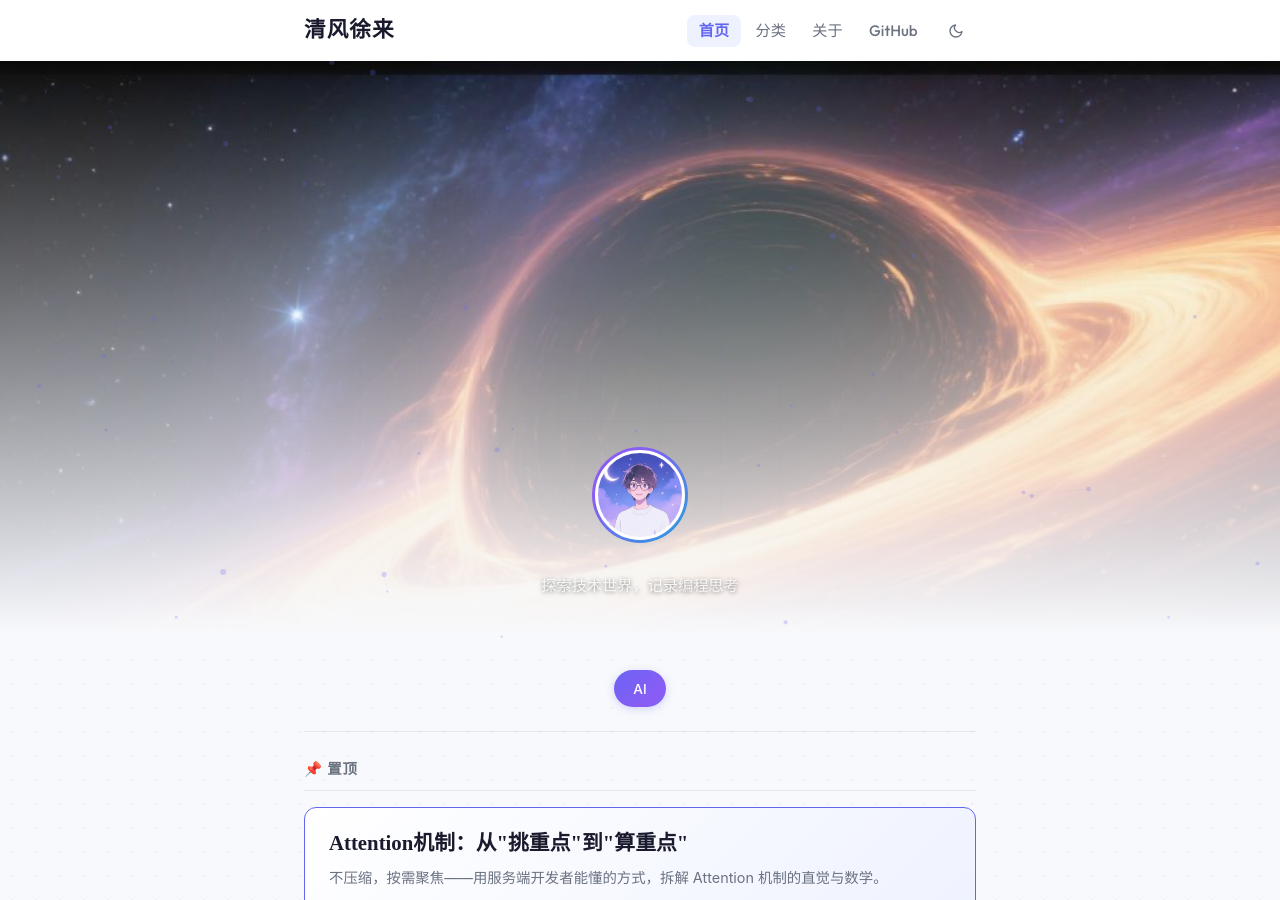
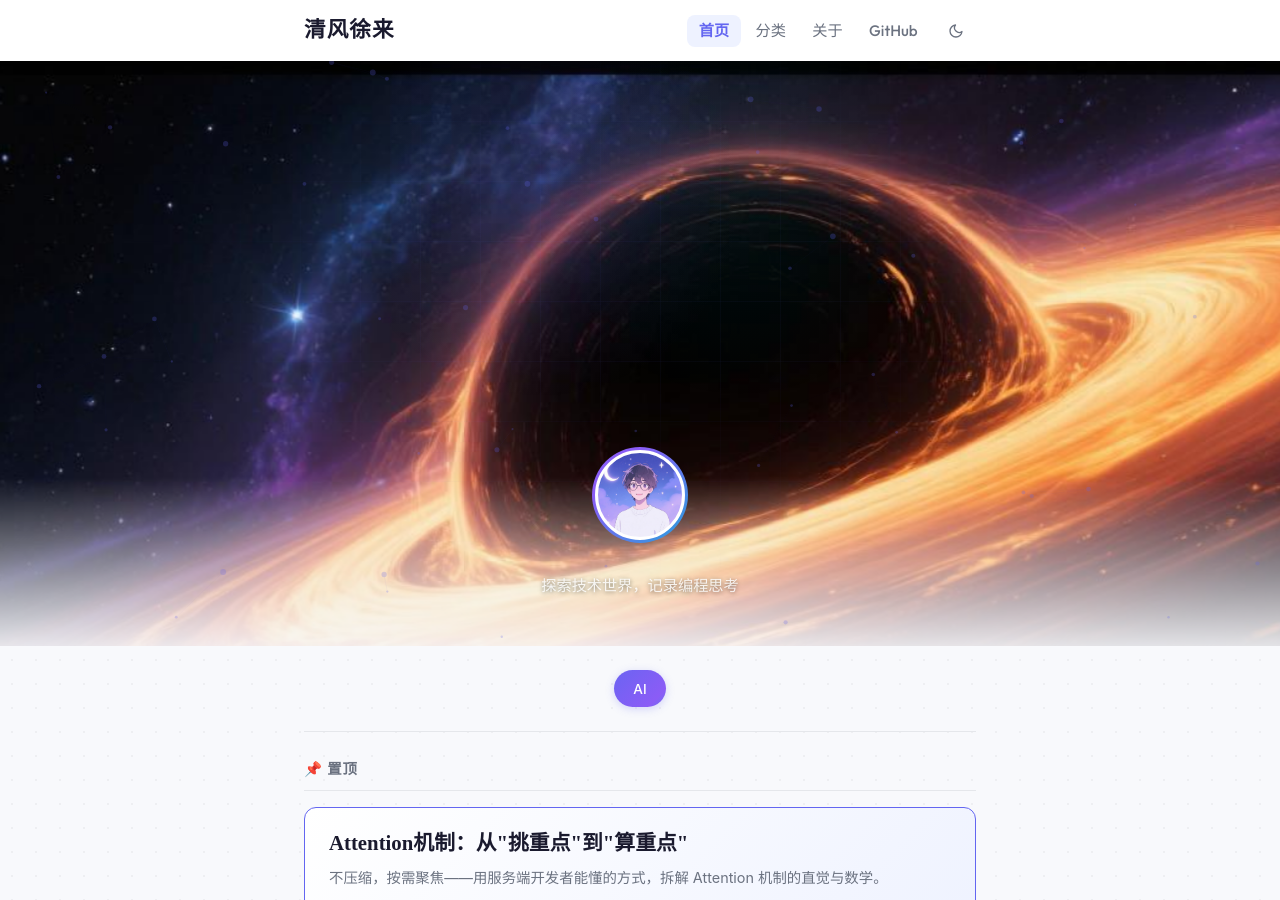
Before and after one commit to Asilencer/asilencer.github.io, a Jekyll site: the page built from index.html, in a window 1280 px wide and 900 px high. Built offline with Jekyll 4.4.1, drawn with Linux system fonts in a browser that asks for light colours; some web fonts are replaced.

Commit message:
style: fix blurry hero background and illegible meta font

```diff
--- a/_layouts/default.html
+++ b/_layouts/default.html
@@ -6,7 +6,7 @@
   <title>{% if page.title %}{{ page.title }} | {{ site.title }}{% else %}{{ site.title }}{% endif %}</title>
   <meta name="description" content="{{ page.excerpt | default: site.description | strip_html | truncate: 160 }}">
   {% seo %}
-  <link rel="stylesheet" href="{{ '/assets/css/style.css?v=10' | relative_url }}">
+  <link rel="stylesheet" href="{{ '/assets/css/style.css?v=11' | relative_url }}">
   <link rel="preconnect" href="https://fonts.googleapis.com">
   <link rel="preconnect" href="https://fonts.gstatic.com" crossorigin>
   <link href="https://fonts.googleapis.com/css2?family=Noto+Serif+SC:wght@400;600;700;900&family=Outfit:wght@400;500;700;800&family=LXGW+WenKai+Screen:wght@400;700&display=swap" rel="stylesheet">
--- a/assets/css/style.css
+++ b/assets/css/style.css
@@ -296,7 +296,7 @@ img { max-width: 100%; height: auto; }
   right: 0;
   bottom: 0;
   background:
-    linear-gradient(to bottom, transparent, var(--color-bg) 95%),
+    linear-gradient(to bottom, transparent 0%, transparent 70%, var(--color-bg) 100%),
     url('/assets/img/blackhole.jpg') center 30% / cover no-repeat;
   animation: blackholeDrift 30s ease-in-out infinite alternate;
   z-index: 0;
@@ -655,8 +655,10 @@ img { max-width: 100%; height: auto; }
   gap: 0.35rem;
   padding: 0.3rem 0.95rem 0.3rem 1.05rem;
   color: var(--color-text-secondary);
-  font-family: var(--font-mono);
+  font-family: var(--font-display);
   font-size: 0.75rem;
+  font-weight: 600;
+  letter-spacing: 0.02em;
   position: relative;
   clip-path: polygon(
     var(--meta-chip-cut) 0,
@@ -865,7 +867,7 @@ img { max-width: 100%; height: auto; }
 .tag {
   color: inherit;
   font-size: inherit;
-  font-weight: 500;
+  font-weight: 600;
   display: inline-flex;
   align-items: center;
   gap: 0.35rem;
```
